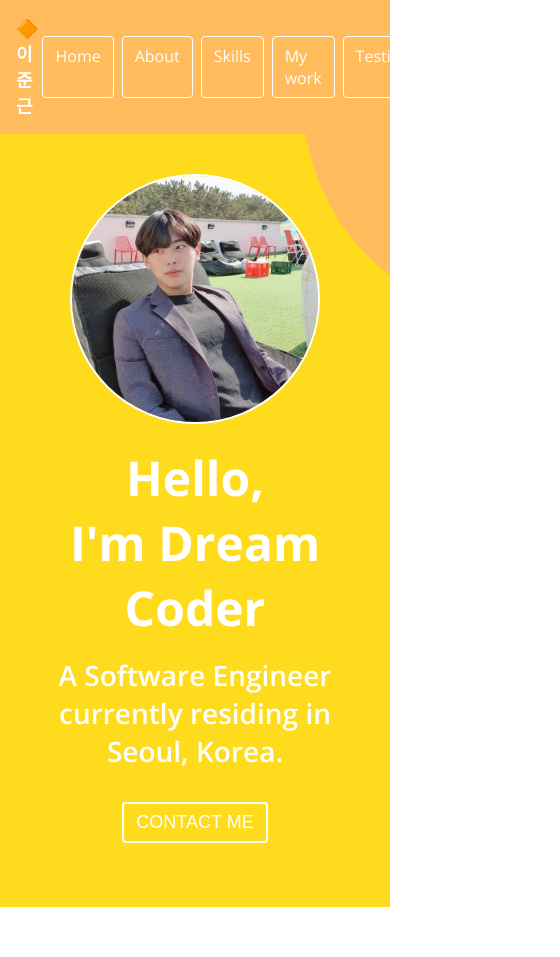
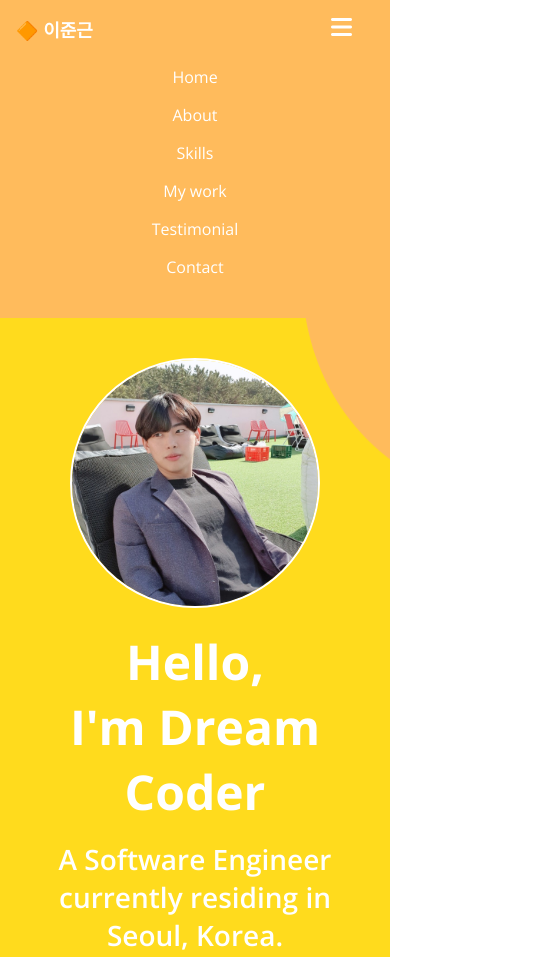
Before and after one commit to Jxxunnn/myPortfolio, a plain HTML site: page index.html in a window 390 px wide. Shown: the top 957 px of the page, 560 px wide, since content can reach past the window. Drawn offline with nearby package versions, Linux system fonts and the light colour scheme.

Commit message:
css responsive😁

```diff
--- a/index.html
+++ b/index.html
@@ -34,6 +34,11 @@
             <li class="navbar__menu__item">Testimonial</li>
             <li class="navbar__menu__item">Contact</li>
           </ul>
+
+     <!-- Toggle button -->
+     <button class="navbar__toggle-btn"><i class="fas fa-bars"></i></button>
+
+
     </nav>
     <!-- Home -->
     <section class="home">
--- a/style2.css
+++ b/style2.css
@@ -117,6 +117,14 @@ p {
   background-color: var(--color-dark-pink);
   border-radius: var(--size-border-radius);
   border: 1px solid var(--color-dark-pink);
+}
+.navbar__toggle-btn {
+  position: absolute;
+  top: 13px;
+  right: 32px;
+  font-size: 24px;
+  display: none;
+  color: white;
 }
 
 /* Home */
@@ -421,3 +429,38 @@ section {
 .contact__link a span {
   font-size: 32px;
 }
+
+/* For below 768px screen width */
+@media screen and (max-width: 768px) {
+  .navbar__toggle-btn {
+    display: block;
+  }
+  .navbar {
+    flex-direction: column;
+    align-items: flex-start;
+  }
+  .navbar__menu {
+    flex-direction: column;
+    width: 100%;
+    text-align: center;
+  }
+  .navbar__menu__item {
+    border: none;
+  }
+  .about__majors {
+    flex-direction: column;
+  }
+  .major {
+    margin-bottom: 38px;
+  }
+  .skillset {
+    flex-direction: column;
+  }
+  .project {
+    flex-grow: 1;
+  }
+  .testimonial__avater {
+    width: 80px;
+    height: 80px;
+  }
+}
```
